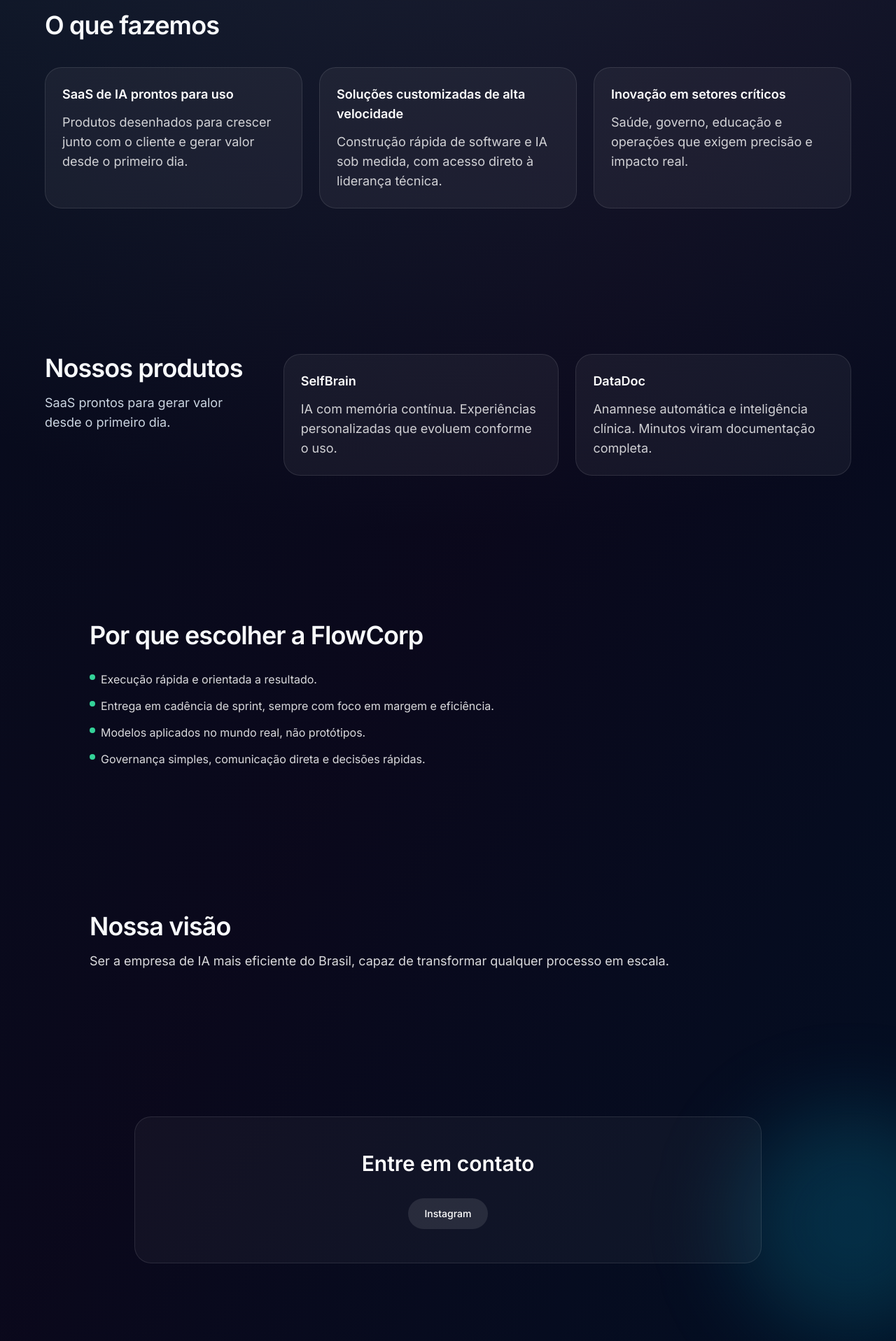
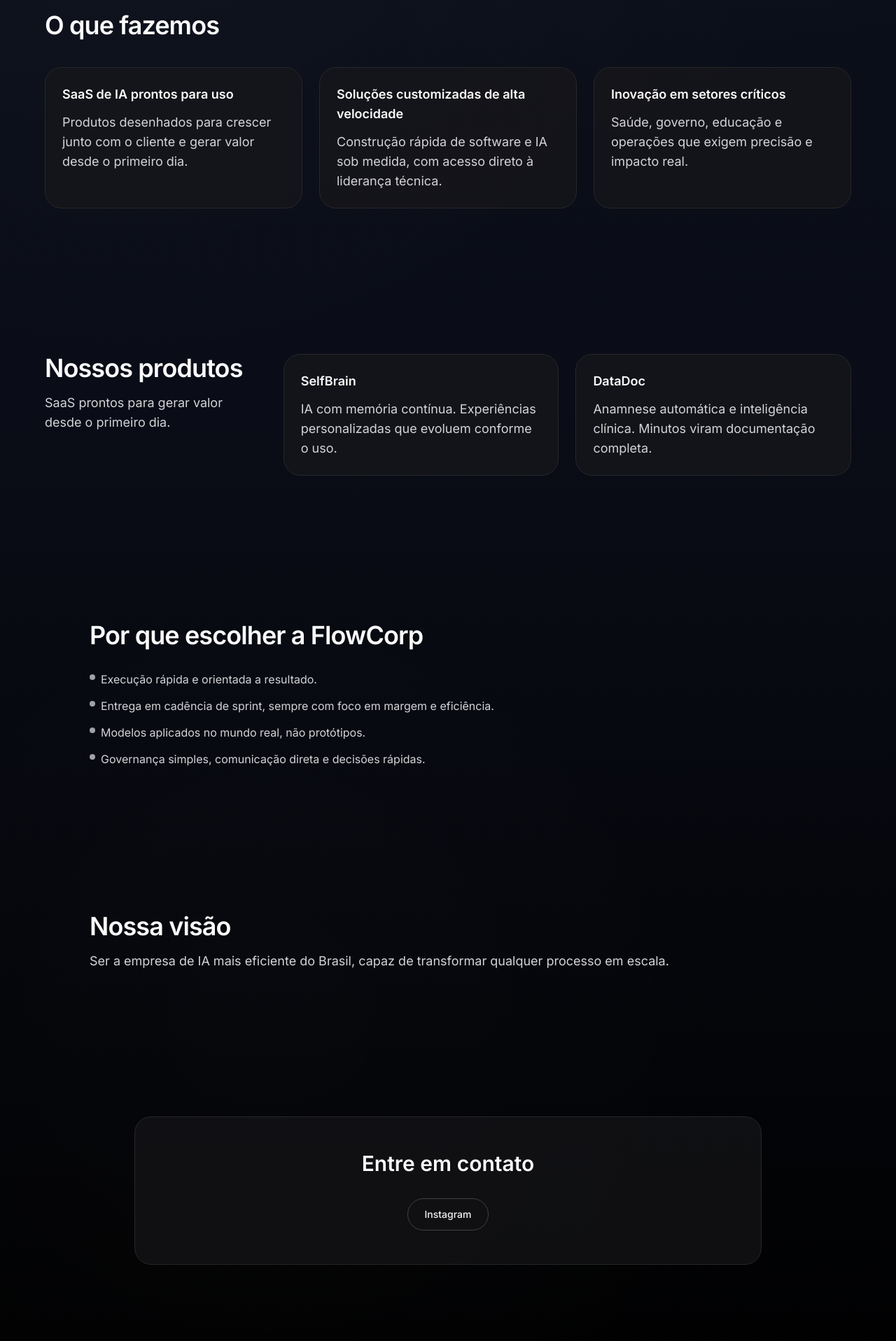
Before and after one commit to igorbiccas/flowcorp-site, a React (Vite) app: page / in a window 1280 px wide. Shown: the part 880-2797 px from the top of the page at 70% size. Built offline with nearby package versions, Linux system fonts and the light colour scheme.

Commit message:
Simplify dark theme styling

```diff
--- a/App.tsx
+++ b/App.tsx
@@ -39,30 +39,21 @@
 
 const App: React.FC = () => {
   return (
-    <div className="relative min-h-screen overflow-hidden bg-[radial-gradient(circle_at_top,_#1e293b_0%,_#020617_55%,_#020617_100%)] text-slate-100">
-      <div className="pointer-events-none absolute inset-0 overflow-hidden">
-        <div className="absolute -left-40 top-12 h-72 w-72 rounded-full bg-indigo-500/25 blur-3xl" aria-hidden="true" />
-        <div className="absolute bottom-32 right-[-6rem] h-80 w-80 rounded-full bg-cyan-500/20 blur-3xl" aria-hidden="true" />
-        <div
-          className="absolute inset-x-0 top-24 mx-auto h-[520px] w-[92%] rounded-[48px] border border-white/10 bg-white/5 bg-[radial-gradient(circle_at_top,rgba(99,102,241,0.25),rgba(15,23,42,0))] opacity-60 blur-2xl"
-          aria-hidden="true"
-        />
-        <div
-          className="absolute inset-0 bg-[linear-gradient(120deg,rgba(94,234,212,0.05)_0%,rgba(236,72,153,0.05)_55%,rgba(14,165,233,0.08)_100%)] opacity-70"
-          aria-hidden="true"
-        />
-      </div>
+    <div className="relative min-h-screen overflow-hidden bg-gradient-to-b from-[#0d111c] via-[#0a0d17] to-black text-zinc-100">
+      <div
+        className="pointer-events-none absolute inset-0 bg-[radial-gradient(circle_at_15%_20%,rgba(255,255,255,0.05),transparent_38%),radial-gradient(circle_at_85%_10%,rgba(255,255,255,0.04),transparent_30%),radial-gradient(circle_at_30%_80%,rgba(255,255,255,0.03),transparent_32%)] opacity-50"
+        aria-hidden="true"
+      />
       <Header />
 
       <main className="relative z-10 flex flex-col gap-24 md:gap-28">
         <section className="relative flex min-h-[calc(100vh-6rem)] w-full items-center px-6 pb-32 pt-32 text-left md:px-8 md:pt-40">
-          <div className="pointer-events-none absolute inset-y-0 right-6 hidden w-[420px] max-w-[38vw] rounded-3xl border border-white/10 bg-white/10 bg-[linear-gradient(135deg,rgba(165,180,252,0.14),rgba(14,165,233,0.12),rgba(236,72,153,0.18))] opacity-70 blur-2xl sm:block" aria-hidden="true" />
           <div className="mx-auto w-full max-w-[960px]">
             <AnimatedSection className="w-full space-y-4" delay="duration-700">
-              <h1 className="text-5xl font-semibold leading-[1.08] tracking-tight text-slate-50 sm:text-[64px]">IA aplicada para resultados imediatos.</h1>
+              <h1 className="text-5xl font-semibold leading-[1.08] tracking-tight text-zinc-50 sm:text-[64px]">IA aplicada para resultados imediatos.</h1>
             </AnimatedSection>
             <AnimatedSection className="w-full" delay="duration-700 delay-150">
-              <p className="mt-5 max-w-3xl text-lg leading-snug text-slate-200/85 md:text-xl">Tecnologia direta, rápida e criada para escalar.</p>
+              <p className="mt-5 max-w-3xl text-lg leading-snug text-zinc-300 md:text-xl">Tecnologia direta, rápida e criada para escalar.</p>
             </AnimatedSection>
           </div>
         </section>
@@ -70,12 +61,12 @@
         <section className="px-6 pb-24 pt-16 md:px-8 md:pt-20">
           <div className="mx-auto w-full max-w-6xl">
             <AnimatedSection className="w-full space-y-10" delay="duration-700">
-              <h2 className="text-3xl font-semibold tracking-tight text-slate-50 md:text-4xl">O que fazemos</h2>
+              <h2 className="text-3xl font-semibold tracking-tight text-zinc-50 md:text-4xl">O que fazemos</h2>
               <div className="grid gap-6 md:grid-cols-3">
                 {whatWeDo.map((item) => (
-                  <div key={item.title} className="space-y-3 rounded-3xl border border-white/10 bg-white/5 p-6">
-                    <h3 className="text-lg font-semibold text-white">{item.title}</h3>
-                    <p className="text-base leading-relaxed text-white/80 md:text-lg">{item.description}</p>
+                  <div key={item.title} className="space-y-3 rounded-3xl border border-zinc-800 bg-zinc-900/70 p-6">
+                    <h3 className="text-lg font-semibold text-zinc-50">{item.title}</h3>
+                    <p className="text-base leading-relaxed text-zinc-300 md:text-lg">{item.description}</p>
                   </div>
                 ))}
               </div>
@@ -88,8 +79,8 @@
             <AnimatedSection className="w-full" delay="duration-700">
               <div className="flex flex-col gap-8 lg:flex-row lg:items-start lg:justify-between">
                 <div className="max-w-xl space-y-4">
-                  <h2 className="text-3xl font-semibold tracking-tight text-slate-50 md:text-4xl">Nossos produtos</h2>
-                  <p className="text-base leading-relaxed text-slate-300 md:text-lg">SaaS prontos para gerar valor desde o primeiro dia.</p>
+                  <h2 className="text-3xl font-semibold tracking-tight text-zinc-50 md:text-4xl">Nossos produtos</h2>
+                  <p className="text-base leading-relaxed text-zinc-300 md:text-lg">SaaS prontos para gerar valor desde o primeiro dia.</p>
                 </div>
                 <div className="grid w-full gap-6 md:grid-cols-2">
                   {mainProducts.map((product) => (
@@ -98,10 +89,10 @@
                       href={product.href}
                       target="_blank"
                       rel="noreferrer"
-                      className="space-y-3 rounded-3xl border border-white/10 bg-white/5 p-6 transition-colors duration-200 hover:border-white/40 hover:bg-white/10"
+                      className="space-y-3 rounded-3xl border border-zinc-800 bg-zinc-900/70 p-6 transition-colors duration-200 hover:border-zinc-600 hover:bg-zinc-900"
                     >
-                      <h3 className="text-lg font-semibold text-white">{product.title}</h3>
-                      <p className="text-base leading-relaxed text-white/80 md:text-lg">{product.description}</p>
+                      <h3 className="text-lg font-semibold text-zinc-50">{product.title}</h3>
+                      <p className="text-base leading-relaxed text-zinc-300 md:text-lg">{product.description}</p>
                     </a>
                   ))}
                 </div>
@@ -113,11 +104,11 @@
         <section className="px-6 pb-24 md:px-8">
           <div className="mx-auto w-full max-w-5xl">
             <AnimatedSection className="w-full" delay="duration-700">
-              <h2 className="text-3xl font-semibold tracking-tight text-slate-50 md:text-4xl">Por que escolher a FlowCorp</h2>
-              <div className="mt-8 flex flex-col gap-4 text-base text-white/85">
+              <h2 className="text-3xl font-semibold tracking-tight text-zinc-50 md:text-4xl">Por que escolher a FlowCorp</h2>
+              <div className="mt-8 flex flex-col gap-4 text-base text-zinc-300">
                 {whyFlowCorp.map((reason) => (
                   <div key={reason} className="flex items-start gap-2">
-                    <span className="mt-1 h-2 w-2 rounded-full bg-emerald-400" aria-hidden="true" />
+                    <span className="mt-1 h-2 w-2 rounded-full bg-zinc-400" aria-hidden="true" />
                     <p className="leading-snug">{reason}</p>
                   </div>
                 ))}
@@ -129,8 +120,8 @@
         <section className="px-6 pb-24 md:px-8">
           <div className="mx-auto w-full max-w-5xl">
             <AnimatedSection className="w-full space-y-4" delay="duration-700">
-              <h2 className="text-3xl font-semibold tracking-tight text-slate-50 md:text-4xl">Nossa visão</h2>
-              <p className="text-base leading-relaxed text-white/85 md:text-lg">
+              <h2 className="text-3xl font-semibold tracking-tight text-zinc-50 md:text-4xl">Nossa visão</h2>
+              <p className="text-base leading-relaxed text-zinc-300 md:text-lg">
                 Ser a empresa de IA mais eficiente do Brasil, capaz de transformar qualquer processo em escala.
               </p>
             </AnimatedSection>
@@ -138,15 +129,15 @@
         </section>
 
         <section id="contato" className="px-6 pb-32 md:px-8">
-          <div className="mx-auto flex w-full max-w-4xl flex-col items-center rounded-3xl border border-white/10 bg-white/[0.04] px-8 py-12 text-center">
+          <div className="mx-auto flex w-full max-w-4xl flex-col items-center rounded-3xl border border-zinc-800 bg-zinc-900/60 px-8 py-12 text-center">
             <AnimatedSection className="w-full space-y-6" delay="duration-700">
-              <h2 className="text-3xl font-semibold text-white">Entre em contato</h2>
+              <h2 className="text-3xl font-semibold text-zinc-50">Entre em contato</h2>
               <div className="flex flex-wrap items-center justify-center gap-4 pt-2">
                 <a
                   href="https://www.instagram.com/selfbrain_/"
                   target="_blank"
                   rel="noreferrer"
-                  className="inline-flex items-center rounded-full bg-white/10 px-6 py-3 text-sm font-medium text-white transition-colors duration-200 hover:bg-white/20"
+                  className="inline-flex items-center rounded-full border border-zinc-700 px-6 py-3 text-sm font-medium text-zinc-100 transition-colors duration-200 hover:border-zinc-500 hover:bg-zinc-800"
                 >
                   Instagram
                 </a>
@@ -156,7 +147,7 @@
         </section>
       </main>
 
-      <footer className="relative z-10 border-t border-white/10 bg-black/40 px-6 py-10 text-center text-sm text-white/60 md:px-8">
+      <footer className="relative z-10 border-t border-zinc-800 bg-[#0a0d17]/80 px-6 py-10 text-center text-sm text-zinc-400 md:px-8">
         <div className="mx-auto flex max-w-5xl flex-col items-center gap-4 md:flex-row md:justify-between md:text-left">
           <span>© 2025 FlowCorp Construído no Brasil</span>
         </div>
--- a/components/Header.tsx
+++ b/components/Header.tsx
@@ -13,14 +13,14 @@
 
   return (
     <header
-      className={`fixed inset-x-0 top-0 z-50 border-b border-white/10 bg-black/40 backdrop-blur-md transition-all duration-200 ease-in-out ${
-        isScrolled ? 'shadow-[0_20px_60px_-35px_rgba(15,23,42,0.75)]' : ''
+      className={`fixed inset-x-0 top-0 z-50 border-b border-zinc-800 bg-[#0b0f19]/85 backdrop-blur-md transition-all duration-200 ease-in-out ${
+        isScrolled ? 'shadow-[0_18px_50px_-30px_rgba(0,0,0,0.7)]' : ''
       }`}
     >
       <div className="mx-auto flex h-20 w-full max-w-6xl items-center justify-between px-6 md:px-8">
         <a
           href="#"
-          className="text-sm font-semibold uppercase tracking-[0.25em] text-white transition-colors duration-200 hover:text-white/70"
+          className="text-sm font-semibold uppercase tracking-[0.25em] text-zinc-100 transition-colors duration-200 hover:text-zinc-300"
           aria-label="FlowCorp"
         >
           FLOWCORP
```
